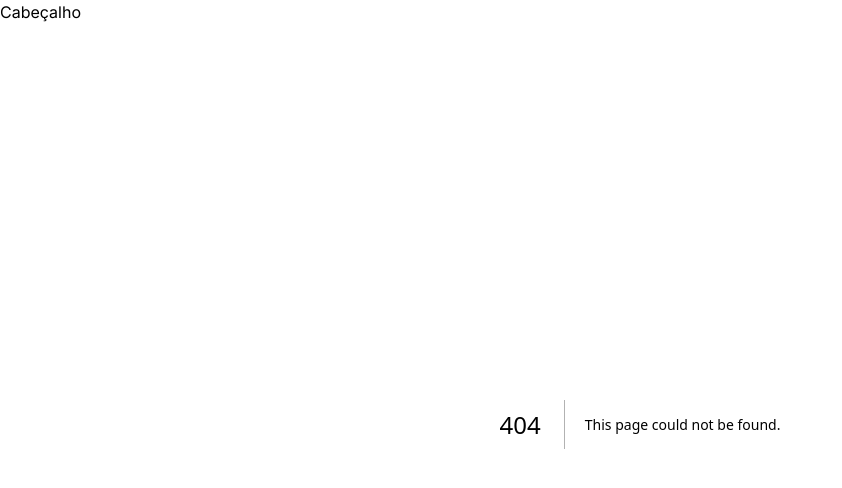
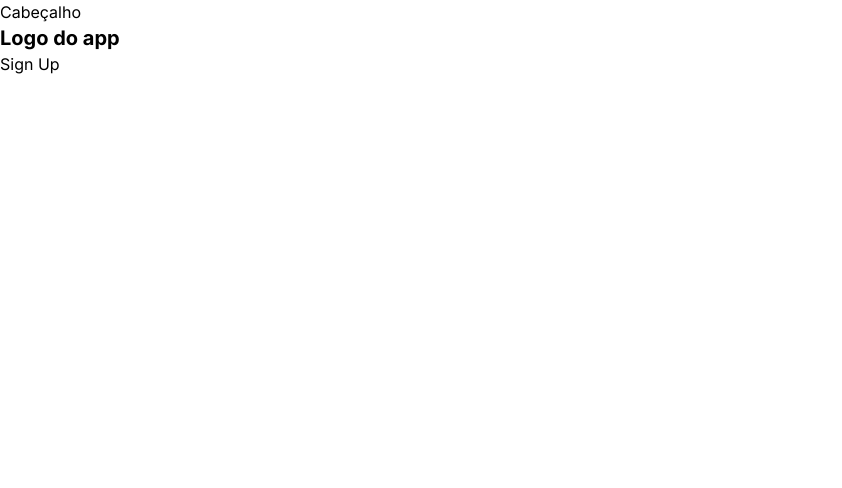
Before and after one commit to andersondev96/ignite-next13-fundamentals, a Next.js app: page /sign-up in a window 1280 px wide. Before the commit this address had no page. Shown: the top 488 px of the page, without its empty margins (0-842 px from the left). Built offline with nearby package versions, Linux system fonts and the light colour scheme.

Commit message:
Ignite |  Grupos e Rotas Dinâmicas

```diff
--- /dev/null
+++ b/src/app/(auth)/layout.tsx
@@ -0,0 +1,10 @@
+import { ReactNode } from 'react'
+
+export default function AuthLayout({ children }: { children: ReactNode }) {
+  return (
+    <div>
+      <h1 className="text-xl font-bold">Logo do app</h1>
+      <div>{children}</div>
+    </div>
+  )
+}
--- /dev/null
+++ b/src/app/(auth)/sign-in/page.tsx
@@ -0,0 +1,3 @@
+export default function SignIn() {
+  return <h1>Sign In</h1>
+}
--- /dev/null
+++ b/src/app/(auth)/sign-up/page.tsx
@@ -0,0 +1,3 @@
+export default function SignUp() {
+  return <h1>Sign Up</h1>
+}
--- /dev/null
+++ b/src/app/catalog/product/[...data]/page.tsx
@@ -0,0 +1,17 @@
+interface ProductProps {
+  params: {
+    data: string[]
+  }
+}
+
+export default function Product({ params }: ProductProps) {
+  const [productId, size, color] = params.data
+
+  return (
+    <div>
+      <p>Product: {productId}</p>
+      <p>Size: {size}</p>
+      <p>Color: {color}</p>
+    </div>
+  )
+}
--- a/src/app/catalog/product/page.tsx
+++ /dev/null
@@ -1,3 +0,0 @@
-export default function Product() {
-  return <h1>Product</h1>
-}
```
